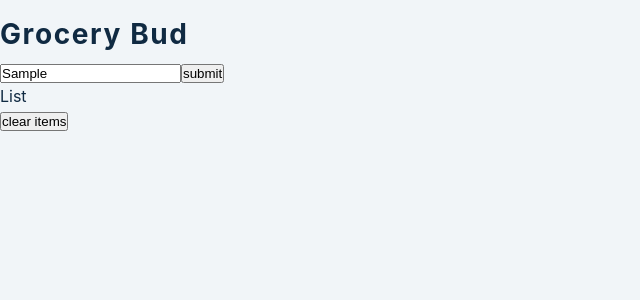
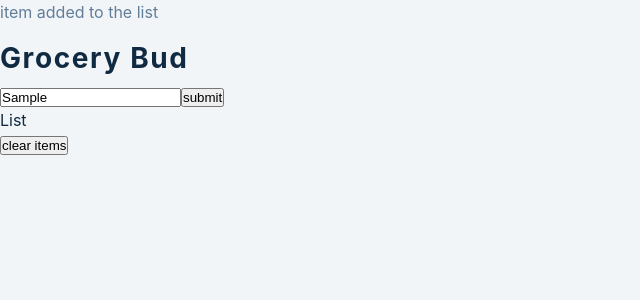
Before and after one commit to erhantezer/fundamental-projects, a React (Create React App) app in the folder 10-grocery-bud/: page / in a window 1280 px wide. Both pictures are taken after typing "Sample" into the empty fields and a click on the button "submit". Shown: the top 300 px of the page, without its empty margins (0-640 px from the left). Built offline with nearby package versions, Linux system fonts and the light colour scheme; the HTML template or start-up script is replaced by a standard one.

Commit message:
alertjs updatded

```diff
--- a/10-grocery-bud/src/Alert.js
+++ b/10-grocery-bud/src/Alert.js
@@ -1,18 +1,19 @@
 import { useEffect } from "react";
 
 
-const Alert = () => {
+const Alert = ({type, msg, removeAlert, list}) => {
 
-  // useEffect(() => {
+  useEffect(() => {
+    const timeout = setTimeout(() => {
+      removeAlert()
+    }, 3000);
+    return () => {
+      clearTimeout(timeout)
+    };
+  }, [list, removeAlert]);
 
-  //   return () => {
-  //     cleanup
-  //   };
-  // }, [input]);
+  return <p className={`alert alert-${type}`}>{msg}</p>
 
-  return (
-    <p className=""></p>
-  )
 }
 
 export default Alert
--- a/10-grocery-bud/src/App.js
+++ b/10-grocery-bud/src/App.js
@@ -9,7 +9,7 @@ const getLocalStore = () => {
 
 function App() {
   const [name, setName] = useState("");
-  const [alert, setAlert] = useState({ show: false, mdg: "", type: "" });
+  const [alert, setAlert] = useState({ show: false, msg: "", type: "" });
   const [list, setList] = useState(getLocalStore);
   const [editID, setEditID] = useState(null);
   const [isEditing, setIsEditing] = useState(false);
```
